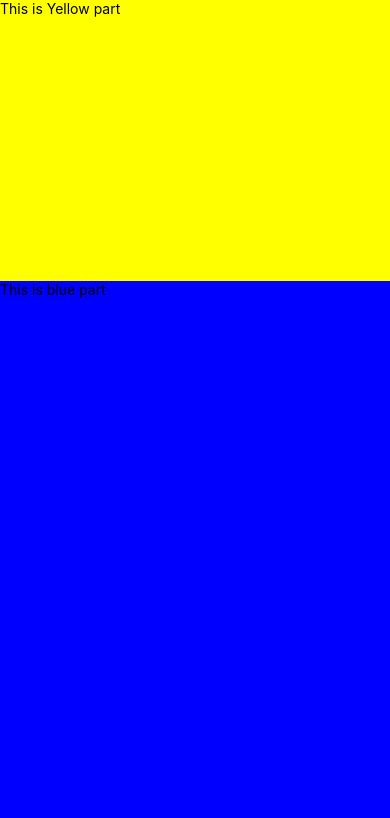
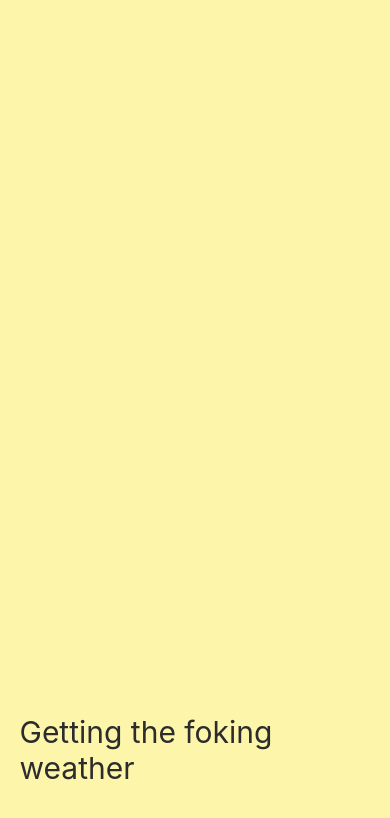
Before and after one commit to oreoTaste/weather-app, a React Native app: screen / in a window 390 px wide. Shown: the top 818 px of the page. Built offline with nearby package versions, Linux system fonts and the light colour scheme.

Commit message:
1.1 Loading Screen

```diff
--- a/App.js
+++ b/App.js
@@ -1,27 +1,8 @@
-import { StatusBar } from 'expo-status-bar';
 import React from 'react';
-import { StyleSheet, Text, View } from 'react-native';
+import Loading from "./Loading";
 
 export default function App() {
   return (
-    <View style={styles.container}>
-      <Text style={styles.yellow_container}>This is Yellow part</Text>
-      <Text style={styles.blue_container}>This is blue part </Text>
-    </View>
+    <Loading />
   );
 }
-
-const styles = StyleSheet.create({
-  container: {
-    flex: 1,
-  },
-  yellow_container: {
-    flex : 1,
-    backgroundColor: "yellow",
-  },
-  blue_container: {
-    flex : 2,
-    backgroundColor: "blue",
-  }
-
-});
--- /dev/null
+++ b/Loading.js
@@ -0,0 +1,24 @@
+import React from "react";
+import { StyleSheet, Text, View } from "react-native";
+
+export default function Loading() {
+  return (
+    <View style={styles.container}>
+      <Text style={styles.text}>Getting the foking weather</Text>
+    </View>
+  )
+}
+
+const styles = StyleSheet.create({
+  container: {
+    flex: 1,
+    justifyContent: "flex-end",
+    paddingHorizontal: "5%",
+    paddingVertical : "15%",
+    backgroundColor: "#FDF6AA"
+  },
+  text: {
+    color: "#2c2c2c",
+    fontSize: 30
+  }
+})
```
